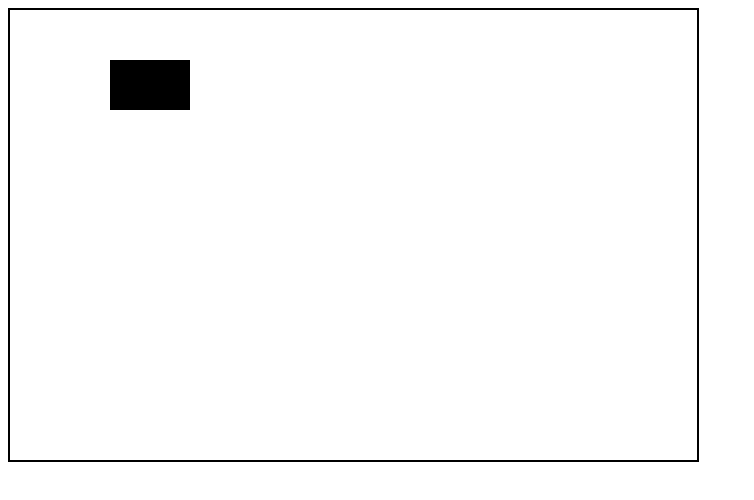
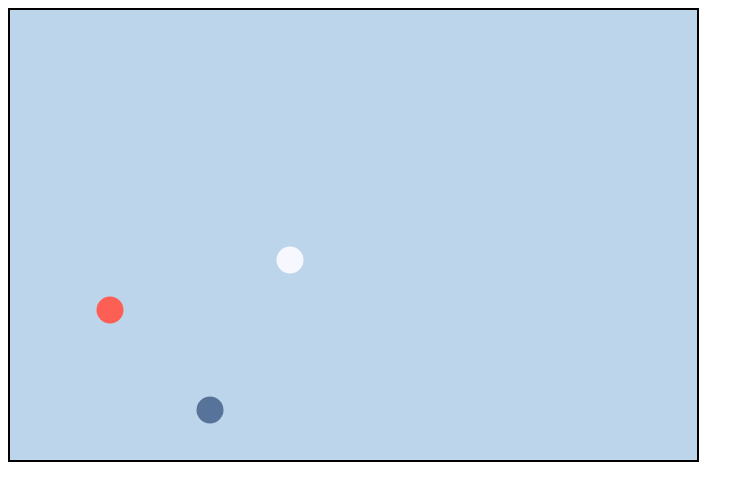
Before and after one commit to j-freddy/8-ball-pool, a plain HTML site: page app/index.html in a window 1280 px wide. Shown: the whole page, without its empty margins (0-754 px from the left). Drawn offline with Linux system fonts and the light colour scheme.

Commit message:
Implement ball prototypes with draw method

```diff
--- /dev/null
+++ b/app/ball.js
@@ -0,0 +1,27 @@
+class Ball {
+	radius = 13.5;
+	colour;
+	pos;
+
+	constructor(pos, colour="#000") {
+		this.colour = colour;
+		this.pos = pos;
+	}
+
+	get x() {
+		return this.pos.x;
+	}
+
+	get y() {
+		return this.pos.y;
+	}
+
+	draw(scale=1) {
+		ctx.save();
+		ctx.fillStyle = this.colour;
+		ctx.beginPath();
+		ctx.arc(this.x, this.y, this.radius * scale, 0, 2*Math.PI);
+		ctx.fill();
+		ctx.restore();
+	}
+}
--- /dev/null
+++ b/app/cueBall.js
@@ -0,0 +1,5 @@
+class CueBall extends Ball {
+	constructor(pos) {
+		super(pos, "#f7f7ff");
+	}
+}
--- a/app/index.html
+++ b/app/index.html
@@ -7,6 +7,11 @@
 </head>
 <body>
 	<canvas id="my-canvas" width="687" height="450"></canvas>
+	<script src="vector.js"></script>
+	<script src="ball.js"></script>
+	<script src="solidBall.js"></script>
+	<script src="stripedBall.js"></script>
+	<script src="cueBall.js"></script>
 	<script src="script.js"></script>
 </body>
 </html>
--- a/app/script.js
+++ b/app/script.js
@@ -4,5 +4,15 @@ const ctx = canvas.getContext("2d");
 window.onload = () => {
 	console.log("Hello world!");
 
-	ctx.fillRect(100, 50, 80, 50);
+	ctx.save();
+	ctx.fillStyle = "#bdd5ea"
+	ctx.fillRect(0, 0, canvas.width, canvas.height);
+	ctx.restore();
+
+	const solidBall = new SolidBall(new Vector(200, 400));
+	const stripedBall = new StripedBall(new Vector(100, 300));
+	const cueBall = new CueBall(new Vector(280, 250));
+	solidBall.draw();
+	stripedBall.draw();
+	cueBall.draw();
 }
--- /dev/null
+++ b/app/solidBall.js
@@ -0,0 +1,5 @@
+class SolidBall extends Ball {
+	constructor(pos) {
+		super(pos, "#577399");
+	}
+}
--- /dev/null
+++ b/app/stripedBall.js
@@ -0,0 +1,5 @@
+class StripedBall extends Ball {
+	constructor(pos) {
+		super(pos, "#fe5f55");
+	}
+}
--- /dev/null
+++ b/app/vector.js
@@ -0,0 +1,6 @@
+class Vector {
+	constructor(x, y) {
+		this.x = x;
+		this.y = y;
+	}
+}
```
Also changed, not shown: design/gameplay.svg, notes.txt.
